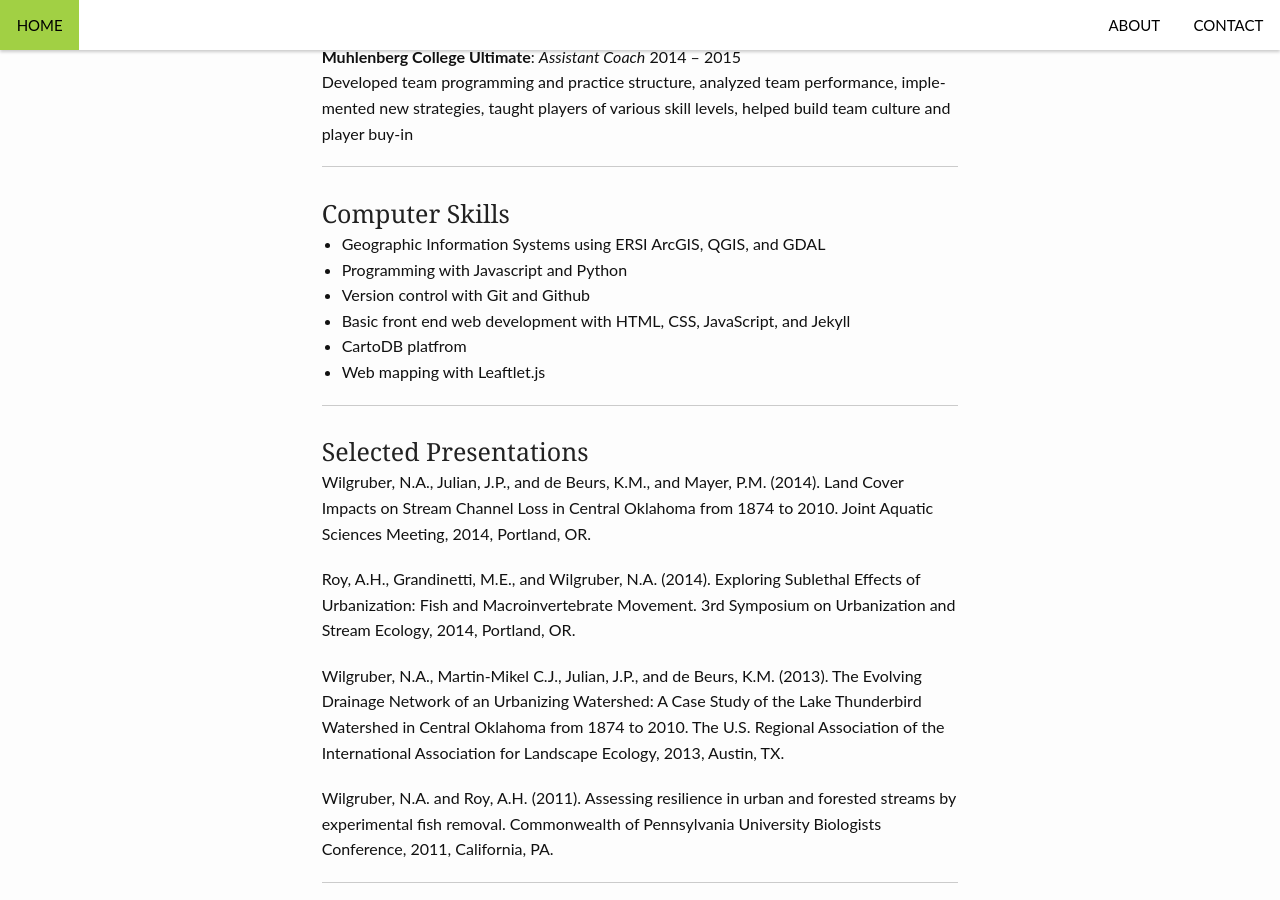
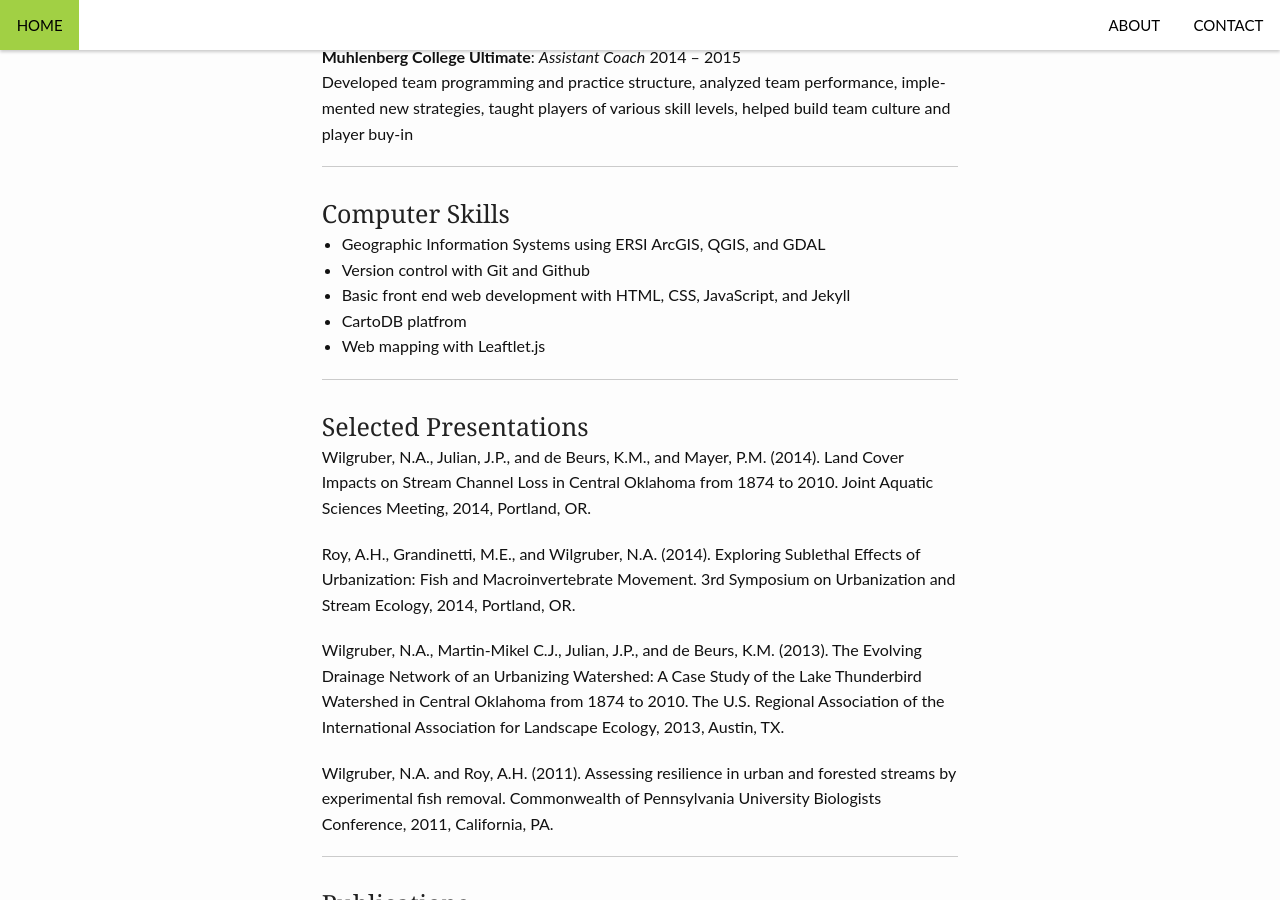
Before and after one commit to wontgruber/wontgruber.github.io, a Jekyll site: the page built from pages/cv.md, in a window 1280 px wide and 900 px high, scrolled down 1491 px. Built offline with Jekyll 4.4.1, drawn with Linux system fonts in a browser that asks for light colours.

Commit message:
Update "computer skills" CV

```diff
--- a/pages/cv.md
+++ b/pages/cv.md
@@ -59,8 +59,7 @@ Northampton Community College - 2009
 ### Computer Skills
  <ul>
  <li>Geographic Information Systems using ERSI ArcGIS, QGIS, and GDAL</li>
- <li>Programming with Javascript and Python</li>
- <li>Version control with Git and Github</li>
+  <li>Version control with Git and Github</li>
  <li>Basic front end web development with HTML, CSS, JavaScript, and Jekyll</li>
  <li>CartoDB platfrom</li>
  <li>Web mapping with Leaftlet.js</li>
```
